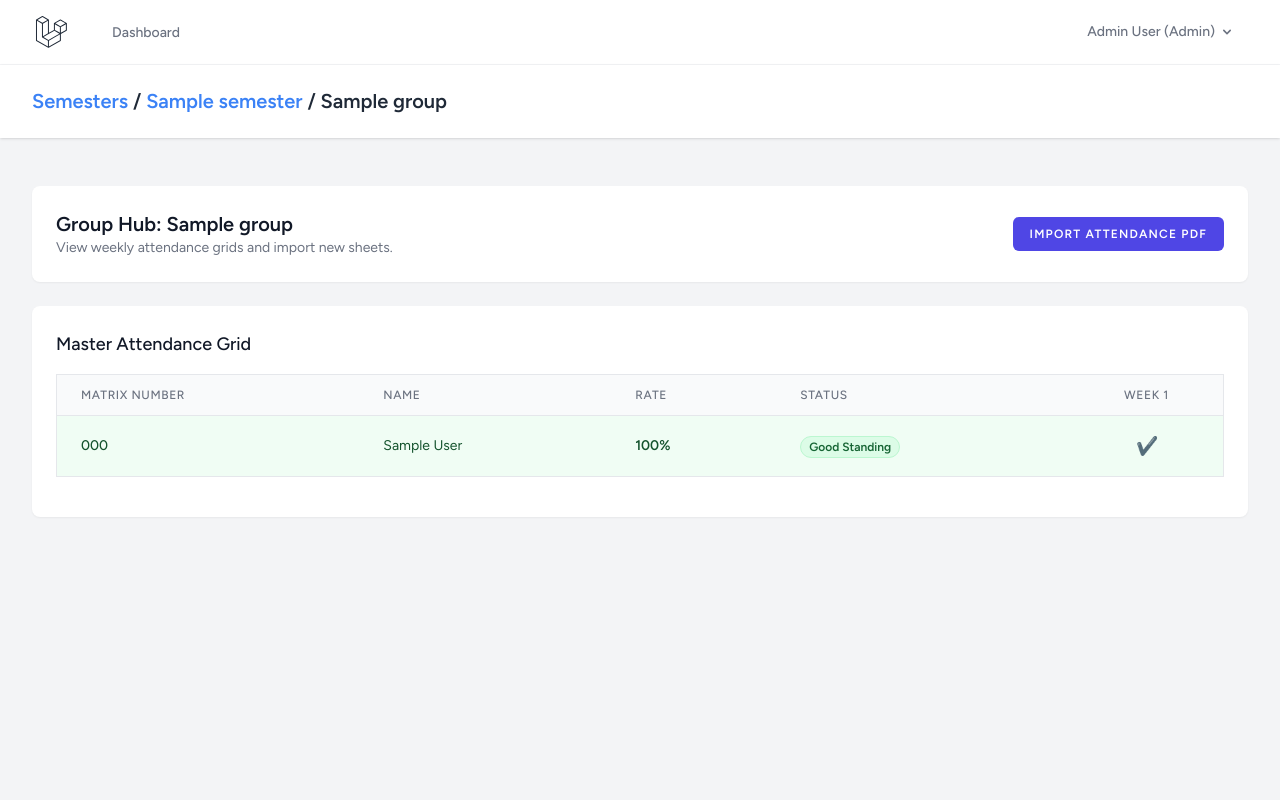
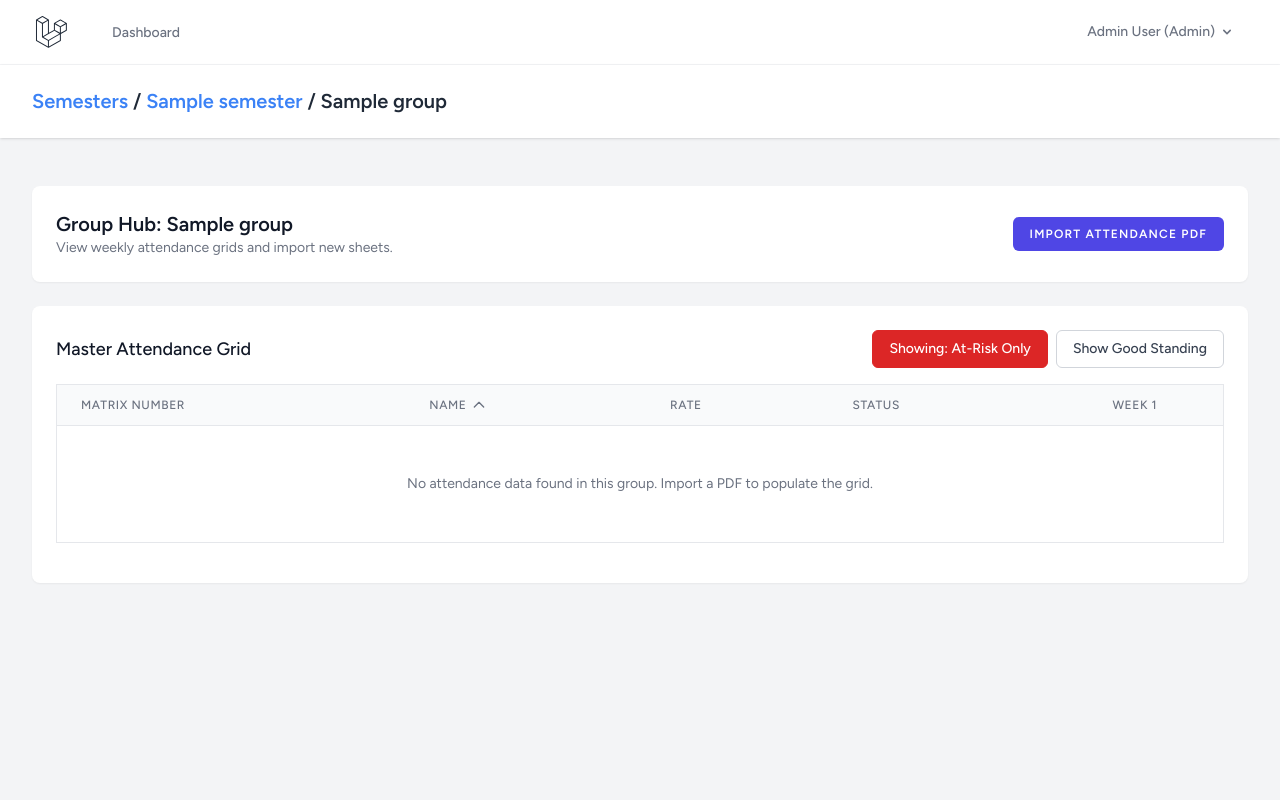
Before and after one commit to omengbig/lab_demo, a Laravel app: page /groups/1?filter=at-risk in a window 1280 px wide. Run offline with Laravel 12, Linux system fonts and the light colour scheme; a user stored in the database is signed in; data comes from the database, SQL or seed files in the repository; tables that the repository leaves empty hold one stand-in row (values such as "Sample post"); style sheets or scripts are compiled from the project's sources.

Commit message:
feat: implement group attendance view with sorting and status filtering functionality

```diff
--- a/app/Http/Controllers/GroupController.php
+++ b/app/Http/Controllers/GroupController.php
@@ -15,7 +15,7 @@ class GroupController extends Controller
         return redirect()->route('semesters.show', $semester)->with('success', 'Group created successfully.');
     }
 
-    public function show(Group $group)
+    public function show(Group $group, Request $request)
     {
         // Eager load everything needed for the grid and the stats
         $group->load([
@@ -28,6 +28,22 @@ class GroupController extends Controller
         $sessions = $group->attendanceSessions;
         $students = $group->students;
 
+        // Sorting
+        $sort = $request->query('sort', 'name-asc');
+        if ($sort === 'name-asc') {
+            $students = $students->sortBy('name');
+        } elseif ($sort === 'name-desc') {
+            $students = $students->sortByDesc('name');
+        }
+
+        // Filtering by Status
+        $filter = $request->query('filter');
+        if ($filter === 'at-risk') {
+            $students = $students->filter(fn($student) => $student->is_at_risk);
+        } elseif ($filter === 'good-standing') {
+            $students = $students->filter(fn($student) => !$student->is_at_risk);
+        }
+
         return view('groups.show', compact('group', 'sessions', 'students'));
     }
 }
--- a/resources/views/groups/show.blade.php
+++ b/resources/views/groups/show.blade.php
@@ -31,14 +31,37 @@
             <!-- Master Attendance Grid -->
             <div class="bg-white overflow-hidden shadow-sm sm:rounded-lg">
                 <div class="p-6 text-gray-900">
-                    <h3 class="text-lg font-medium mb-4">Master Attendance Grid</h3>
+                    <div class="flex flex-col sm:flex-row justify-between items-center mb-4 gap-4">
+                        <h3 class="text-lg font-medium">Master Attendance Grid</h3>
+
+                        <!-- Filters -->
+                        <div class="flex space-x-2">
+                            <a href="{{ route('groups.show', ['group' => $group, 'filter' => request('filter') === 'at-risk' ? '' : 'at-risk', 'sort' => request('sort')]) }}"
+                               class="px-4 py-2 text-sm font-medium rounded-md border transition ease-in-out duration-150 {{ request('filter') === 'at-risk' ? 'bg-red-600 text-white border-red-600 hover:bg-red-700' : 'bg-white text-gray-700 border-gray-300 hover:bg-gray-50' }}">
+                                {{ request('filter') === 'at-risk' ? 'Showing: At-Risk Only' : 'Show At-Risk Only' }}
+                            </a>
+                            <a href="{{ route('groups.show', ['group' => $group, 'filter' => request('filter') === 'good-standing' ? '' : 'good-standing', 'sort' => request('sort')]) }}"
+                               class="px-4 py-2 text-sm font-medium rounded-md border transition ease-in-out duration-150 {{ request('filter') === 'good-standing' ? 'bg-green-600 text-white border-green-600 hover:bg-green-700' : 'bg-white text-gray-700 border-gray-300 hover:bg-gray-50' }}">
+                                {{ request('filter') === 'good-standing' ? 'Showing: Good Standing Only' : 'Show Good Standing' }}
+                            </a>
+                        </div>
+                    </div>
 
                     <div class="overflow-x-auto pb-4">
                         <table class="min-w-full divide-y divide-gray-200 border">
                             <thead class="bg-gray-50">
                                 <tr>
                                     <th scope="col" class="px-6 py-3 text-left text-xs font-medium text-gray-500 uppercase tracking-wider">Matrix Number</th>
-                                    <th scope="col" class="px-6 py-3 text-left text-xs font-medium text-gray-500 uppercase tracking-wider">Name</th>
+                                    <th scope="col" class="px-6 py-3 text-left text-xs font-medium text-gray-500 uppercase tracking-wider">
+                                        <a href="{{ route('groups.show', ['group' => $group, 'filter' => request('filter'), 'sort' => request('sort') === 'name-asc' ? 'name-desc' : 'name-asc']) }}" class="flex items-center space-x-1 hover:text-gray-900 transition">
+                                            <span>Name</span>
+                                            @if(request('sort') === 'name-asc' || !request('sort'))
+                                                <svg class="w-4 h-4" fill="none" stroke="currentColor" viewBox="0 0 24 24"><path stroke-linecap="round" stroke-linejoin="round" stroke-width="2" d="M5 15l7-7 7 7"></path></svg>
+                                            @else
+                                                <svg class="w-4 h-4" fill="none" stroke="currentColor" viewBox="0 0 24 24"><path stroke-linecap="round" stroke-linejoin="round" stroke-width="2" d="M19 9l-7 7-7-7"></path></svg>
+                                            @endif
+                                        </a>
+                                    </th>
                                     <th scope="col" class="px-6 py-3 text-left text-xs font-medium text-gray-500 uppercase tracking-wider">Rate</th>
                                     <th scope="col" class="px-6 py-3 text-left text-xs font-medium text-gray-500 uppercase tracking-wider">Status</th>
 
```
